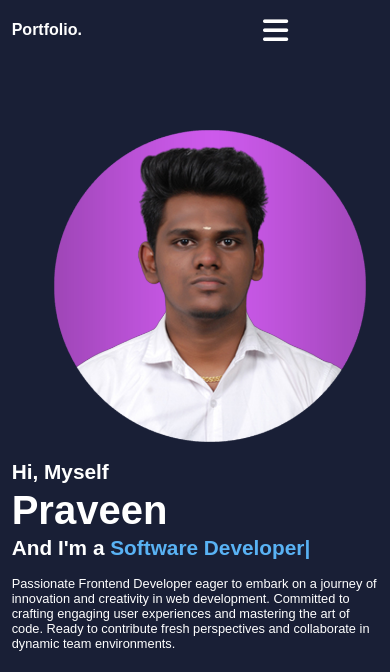
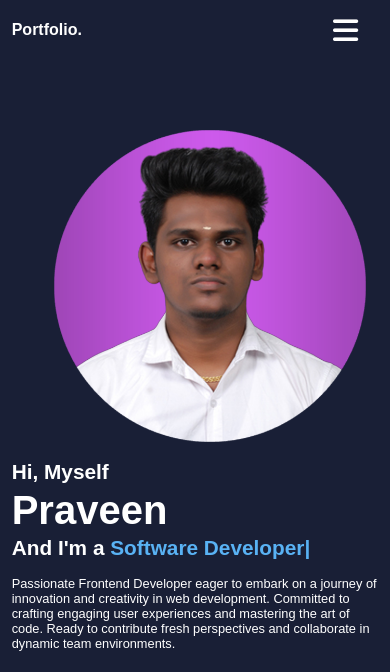
Before and after one commit to thepraveen-k/Portfolio, a plain HTML site: page index.html in a window 390 px wide. Shown: the top 672 px of the page. Drawn offline with nearby package versions, Linux system fonts and the light colour scheme.

Commit message:
Update style.css

```diff
--- a/style.css
+++ b/style.css
@@ -494,7 +494,7 @@ span{
 
     #menu-icon {
         display: block;
-        margin-right: 90px;
+        margin-right: 20px;
     }
     #close-icon {
         display: block;
```
